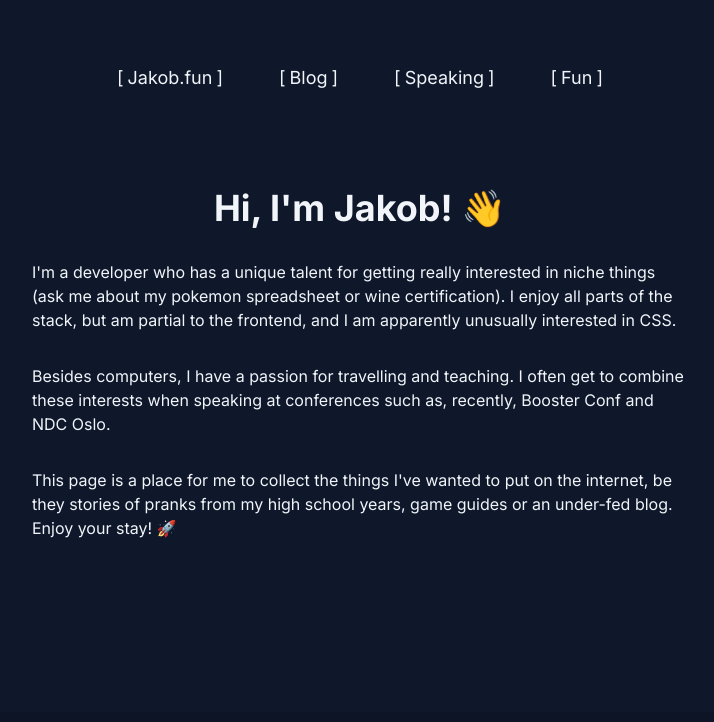
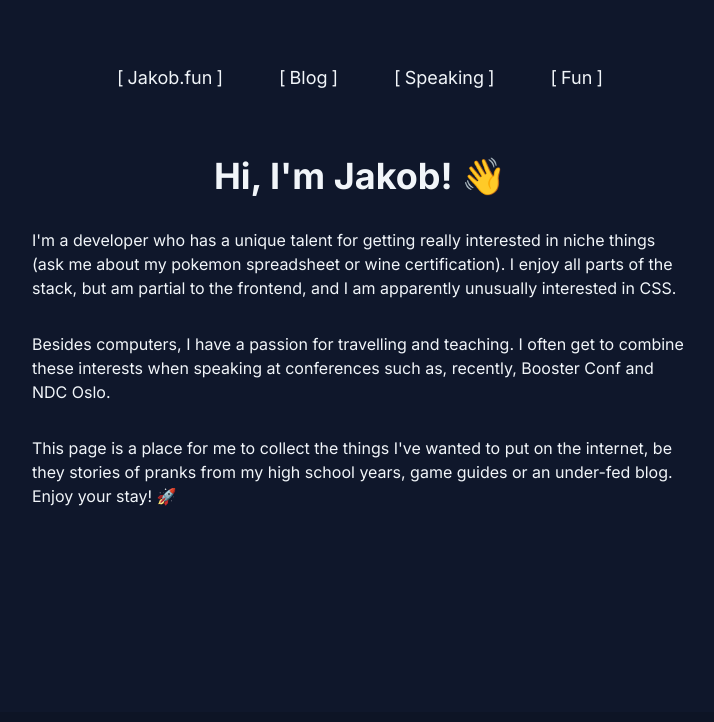
Before and after one commit to itzjacki/jakob.fun, an Astro site: page / in a window 1280 px wide. Shown: the top 722 px of the page, without its empty margins (280-994 px from the left). Built offline with nearby package versions, Linux system fonts and the light colour scheme; Astro itself is replaced by a stand-in of ours; some packages are replaced by stand-ins of ours.

Commit message:
make header fixes

```diff
--- a/src/components/Header.astro
+++ b/src/components/Header.astro
@@ -3,7 +3,7 @@ import BracketLink from "@/components/BracketLink.astro";
 ---
 
 <header
-  class="mb-8 flex flex-wrap justify-center gap-4 py-16 text-lg md:gap-12"
+  class="mb-8 flex flex-wrap justify-center gap-4 pt-8 text-lg md:gap-12 md:pt-16 md:pb-8"
 >
   <BracketLink href="/">Jakob.fun</BracketLink>
   <BracketLink href="/blog">Blog</BracketLink>
```
